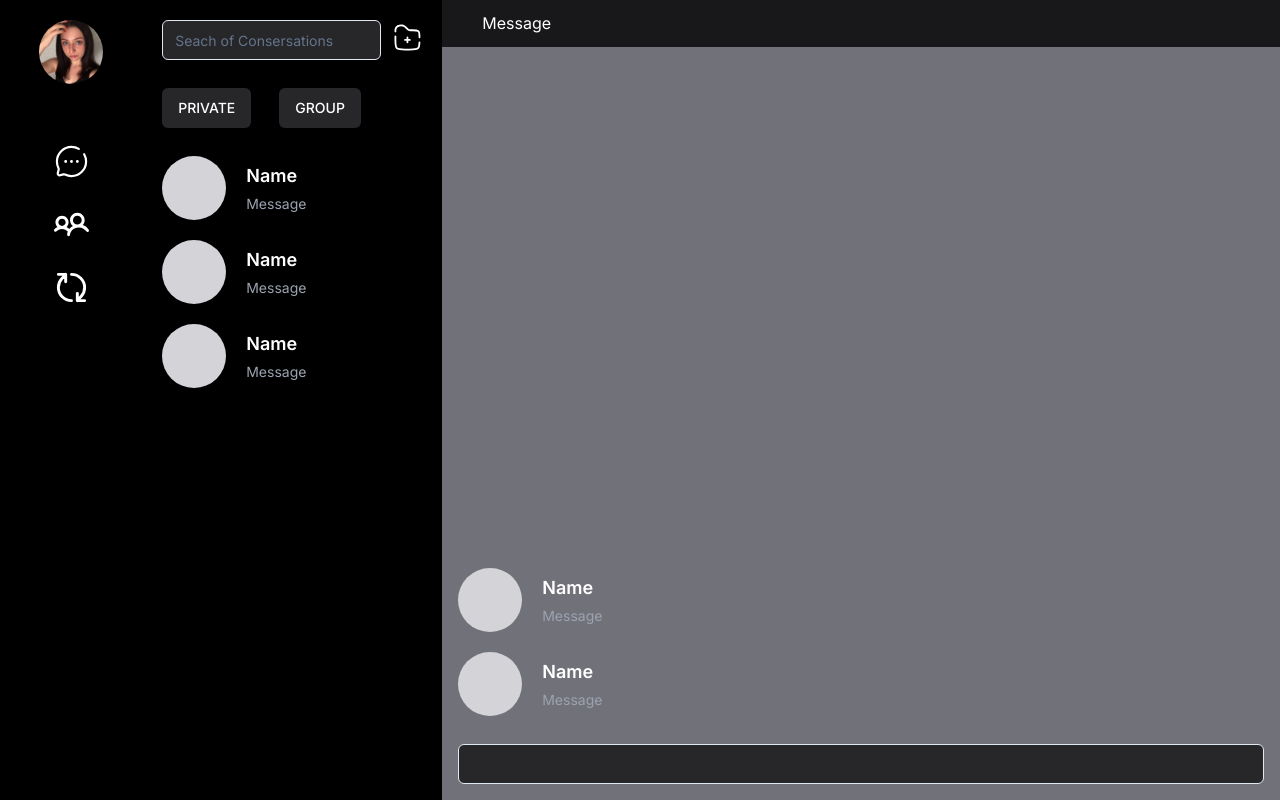
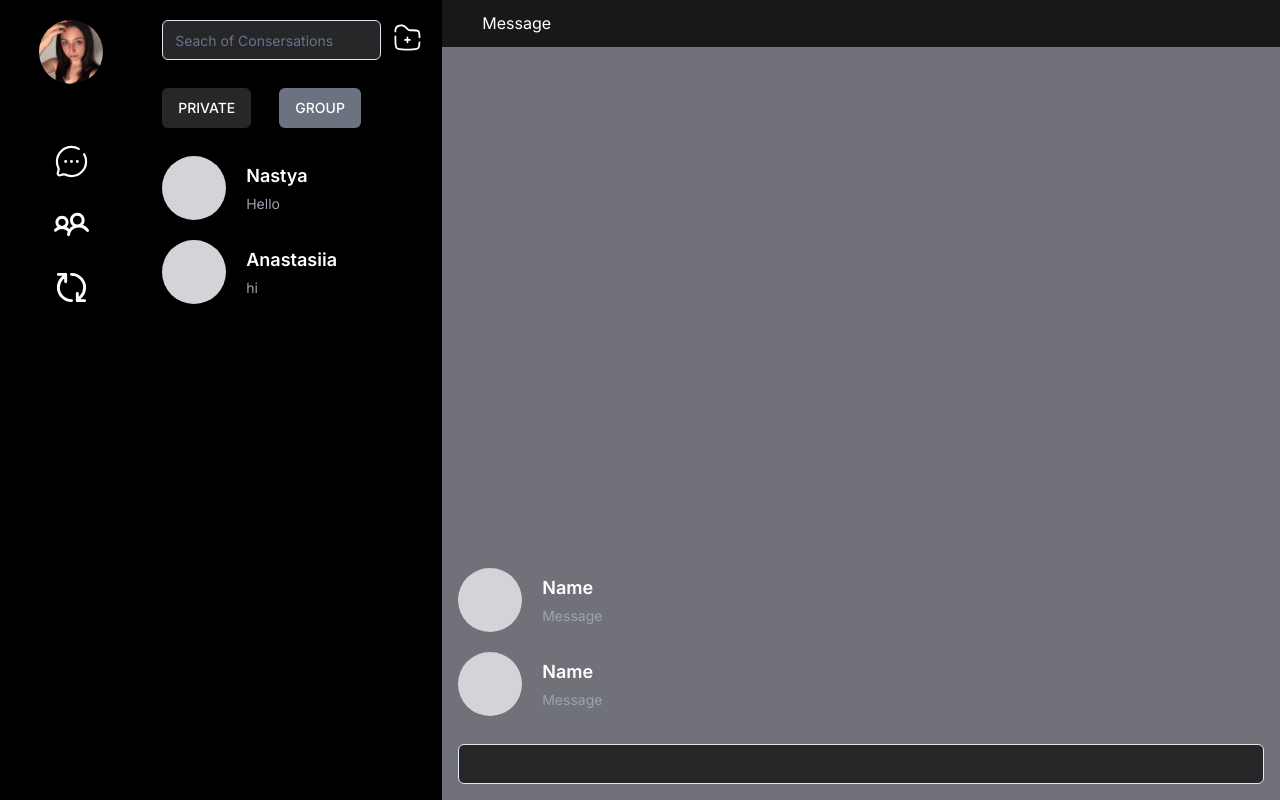
Before and after one commit to NastyaSkreka/next-chat-app, a Next.js app: page /groups in a window 1280 px wide. Built offline with nearby package versions, Linux system fonts and the light colour scheme.

Commit message:
add switch btns

```diff
--- /dev/null
+++ b/app/(dashboard)/_components/chat-container.tsx
@@ -0,0 +1,34 @@
+import { Input } from '@/components/ui/input'
+
+function ChatContainer(){
+    return (
+        <div className='flex flex-col flex-1 w-full'>
+        <div className='flex flex-row items-center h-[50px] px-10 bg-zinc-900 w-full'>
+          <p className='text-white flex-1'>Message</p>
+        </div>
+        <div className='bg-zinc-500 h-full p-4 flex flex-col justify-between w-full'>
+          <div className="flex flex-grow flex-col justify-end py-7 space-y-5">
+                  <div className='flex flex-row gap-5 items-center'>
+                  <div className="w-16 h-16 bg-zinc-300 rounded-full overflow-hidden"/>
+                  <div>
+                      <p className='text-lg font-semibold text-white mb-1'>Name</p>
+                      <p className='text-sm text-gray-400'>Message</p>
+                  </div>
+              </div>
+              <div className='flex flex-row gap-5 items-center'>
+                  <div className="w-16 h-16 bg-zinc-300 rounded-full overflow-hidden"/>
+                  <div>
+                      <p className='text-lg font-semibold text-white mb-1'>Name</p>
+                      <p className='text-sm text-gray-400'>Message</p>
+                  </div>
+              </div>
+          </div>
+          <div className="mt-auto">
+            <Input />
+          </div>
+        </div>
+      </div>
+    )
+}
+
+export default ChatContainer;
--- a/app/(dashboard)/_components/conversation-sidebar.tsx
+++ b/app/(dashboard)/_components/conversation-sidebar.tsx
@@ -1,3 +1,4 @@
+import SwitchButtons from '@/components/switch-buttons'
 import { Button } from '@/components/ui/button'
 import { Input } from '@/components/ui/input'
 import Add from '@/public/add'
@@ -12,10 +13,7 @@ function ConversationSidebar() {
             <Input placeholder="Seach of Consersations"/>
             <Add/>
        </div>
-       <div className='flex flex-row gap-7 mb-7'>
-       <Button >PRIVATE</Button>
-       <Button>GROUP</Button>
-       </div>
+       <SwitchButtons/>
        <div className='flex flex-col space-y-5'>
         <div className='flex flex-row gap-5 items-center'>
             <div className="w-16 h-16 bg-zinc-300 rounded-full overflow-hidden"/>
--- a/app/(dashboard)/_components/group-sidebar.tsx
+++ b/app/(dashboard)/_components/group-sidebar.tsx
@@ -2,6 +2,7 @@ import React from 'react'
 import { Button } from '@/components/ui/button'
 import { Input } from '@/components/ui/input'
 import Add from '@/public/add'
+import SwitchButtons from '@/components/switch-buttons'
 
 function GroupSidebar() {
   return (
@@ -10,30 +11,20 @@ function GroupSidebar() {
         <Input placeholder="Seach of Consersations"/>
         <Add/>
    </div>
-   <div className='flex flex-row gap-7 mb-7'>
-   <Button >PRIVATE</Button>
-   <Button>GROUP</Button>
-   </div>
+   <SwitchButtons/>
    <div className='flex flex-col space-y-5'>
     <div className='flex flex-row gap-5 items-center'>
         <div className="w-16 h-16 bg-zinc-300 rounded-full overflow-hidden"/>
         <div>
-            <p className='text-lg font-semibold text-white mb-1'>Name</p>
-            <p className='text-sm text-gray-400'>Message</p>
+            <p className='text-lg font-semibold text-white mb-1'>Nastya</p>
+            <p className='text-sm text-gray-400'>Hello</p>
         </div>
    </div>
    <div className='flex flex-row gap-5 items-center'>
         <div className="w-16 h-16 bg-zinc-300 rounded-full overflow-hidden"/>
         <div>
-            <p className='text-lg font-semibold text-white mb-1'>Name</p>
-            <p className='text-sm text-gray-400'>Message</p>
-        </div>
-   </div>
-   <div className='flex flex-row gap-5 items-center'>
-        <div className="w-16 h-16 bg-zinc-300 rounded-full overflow-hidden"/>
-        <div>
-            <p className='text-lg font-semibold text-white mb-1'>Name</p>
-            <p className='text-sm text-gray-400'>Message</p>
+            <p className='text-lg font-semibold text-white mb-1'>Anastasiia</p>
+            <p className='text-sm text-gray-400'>hi</p>
         </div>
    </div>
    </div>
--- a/app/(dashboard)/conversations/page.tsx
+++ b/app/(dashboard)/conversations/page.tsx
@@ -1,7 +1,7 @@
 import React from 'react'
 import ConversationSidebar from '../_components/conversation-sidebar'
-import UserSidebar from '../_components/user-sidebar'
-import { Input } from '@/components/ui/input'
+import ChatContainer from '../_components/chat-container'
+
 
 
 
@@ -9,32 +9,7 @@ function Conversations() {
     return (
       <div className='flex w-full min-h-screen'>
         <ConversationSidebar />
-        <div className='flex flex-col flex-1 w-full'>
-          <div className='flex flex-row items-center h-[50px] px-10 bg-zinc-900 w-full'>
-            <p className='text-white flex-1'>Message</p>
-          </div>
-          <div className='bg-zinc-500 h-full p-4 flex flex-col justify-between w-full'>
-            <div className="flex flex-grow flex-col justify-end py-7 space-y-5">
-                    <div className='flex flex-row gap-5 items-center'>
-                    <div className="w-16 h-16 bg-zinc-300 rounded-full overflow-hidden"/>
-                    <div>
-                        <p className='text-lg font-semibold text-white mb-1'>Name</p>
-                        <p className='text-sm text-gray-400'>Message</p>
-                    </div>
-                </div>
-                <div className='flex flex-row gap-5 items-center'>
-                    <div className="w-16 h-16 bg-zinc-300 rounded-full overflow-hidden"/>
-                    <div>
-                        <p className='text-lg font-semibold text-white mb-1'>Name</p>
-                        <p className='text-sm text-gray-400'>Message</p>
-                    </div>
-                </div>
-            </div>
-            <div className="mt-auto">
-              <Input />
-            </div>
-          </div>
-        </div>
+       <ChatContainer/>
       </div>
     )
   }
--- a/app/(dashboard)/groups/page.tsx
+++ b/app/(dashboard)/groups/page.tsx
@@ -1,37 +1,12 @@
 import React from 'react'
 import GroupSidebar from '../_components/group-sidebar'
-import { Input } from '@/components/ui/input'
+import ChatContainer from '../_components/chat-container'
 
 function Groups() {
   return (
     <div className='flex w-full min-h-screen'>
     <GroupSidebar />
-    <div className='flex flex-col flex-1 w-full'>
-      <div className='flex flex-row items-center h-[50px] px-10 bg-zinc-900 w-full'>
-        <p className='text-white flex-1'>Message</p>
-      </div>
-      <div className='bg-zinc-500 h-full p-4 flex flex-col justify-between w-full'>
-        <div className="flex flex-grow flex-col justify-end py-7 space-y-5">
-                <div className='flex flex-row gap-5 items-center'>
-                <div className="w-16 h-16 bg-zinc-300 rounded-full overflow-hidden"/>
-                <div>
-                    <p className='text-lg font-semibold text-white mb-1'>Name</p>
-                    <p className='text-sm text-gray-400'>Message</p>
-                </div>
-            </div>
-            <div className='flex flex-row gap-5 items-center'>
-                <div className="w-16 h-16 bg-zinc-300 rounded-full overflow-hidden"/>
-                <div>
-                    <p className='text-lg font-semibold text-white mb-1'>Name</p>
-                    <p className='text-sm text-gray-400'>Message</p>
-                </div>
-            </div>
-        </div>
-        <div className="mt-auto">
-          <Input />
-        </div>
-      </div>
-    </div>
+    <ChatContainer/>
   </div>
   )
 }
--- /dev/null
+++ b/components/switch-buttons.tsx
@@ -0,0 +1,23 @@
+"use client"
+import { usePathname } from 'next/navigation';
+import Link from "next/link";
+import { Button } from "./ui/button";
+
+
+function SwitchButtons(){
+    const currentRoute = usePathname();
+
+    return(
+        <div className='flex flex-row gap-7 mb-7'>
+
+            <Link href='/conversations' >
+                <Button className={currentRoute === '/conversations'? "bg-gray-500 hover:bg-gray-600" : "" }>PRIVATE</Button>
+            </Link>
+            <Link href='/groups'>
+                <Button className={currentRoute === '/groups'? "bg-gray-500 hover:bg-gray-600" : "" }> GROUP </Button>
+            </Link>
+        </div>
+    )
+}
+
+export default SwitchButtons;
--- a/package.json
+++ b/package.json
@@ -16,6 +16,7 @@
     "clsx": "^2.0.0",
     "lucide-react": "^0.284.0",
     "next": "latest",
+    "next-navigation": "^1.0.6",
     "react": "latest",
     "react-dom": "latest",
     "react-hook-form": "^7.47.0",
```
Also changed, not shown: 1 other file (tests, documents, lock files or other folders).
